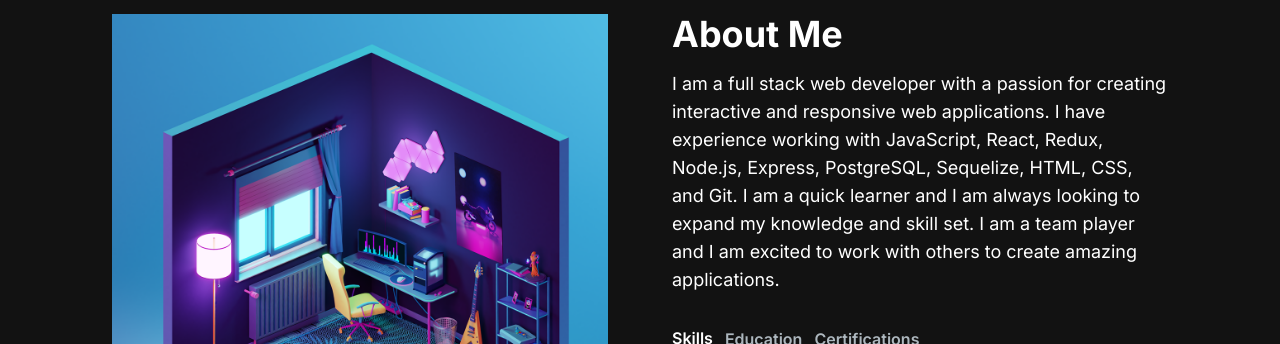
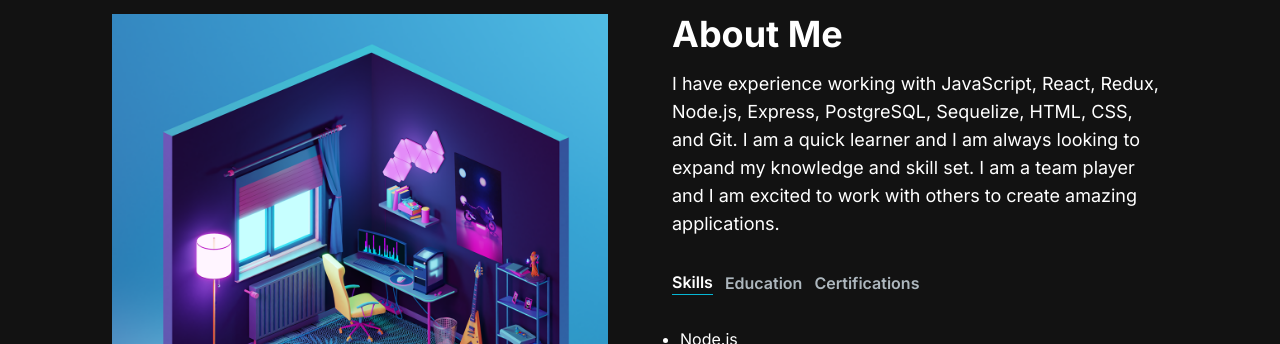
Before and after one commit to ostle/nextjs-portfolio, a Next.js app: page / in a window 1280 px wide. Shown: the part 594-938 px from the top of the page. Built offline with nearby package versions, Linux system fonts and the light colour scheme.

Commit message:
Update AboutSection.jsx

```diff
--- a/app/components/AboutSection.jsx
+++ b/app/components/AboutSection.jsx
@@ -65,8 +65,7 @@ const AboutSection = () => {
 						About Me
 					</h2>
 					<p className='text-white texxt-base md:text-lg'>
-						I am a full stack web developer with a passion for
-						creating interactive and responsive web applications. I
+						I
 						have experience working with JavaScript, React, Redux,
 						Node.js, Express, PostgreSQL, Sequelize, HTML, CSS, and
 						Git. I am a quick learner and I am always looking to
```
